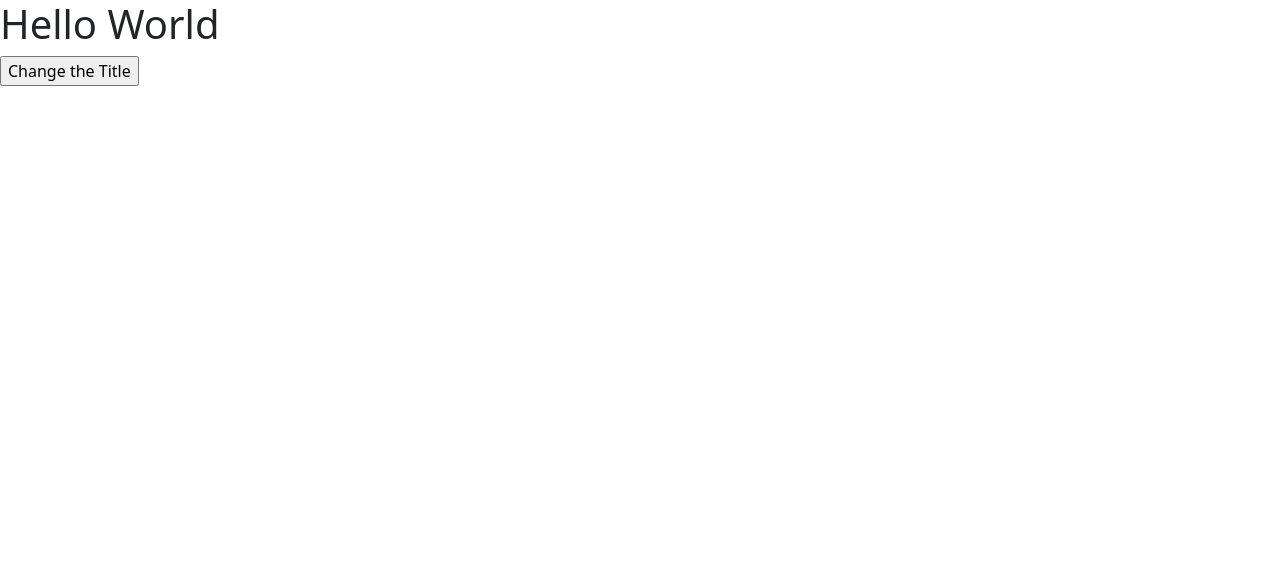
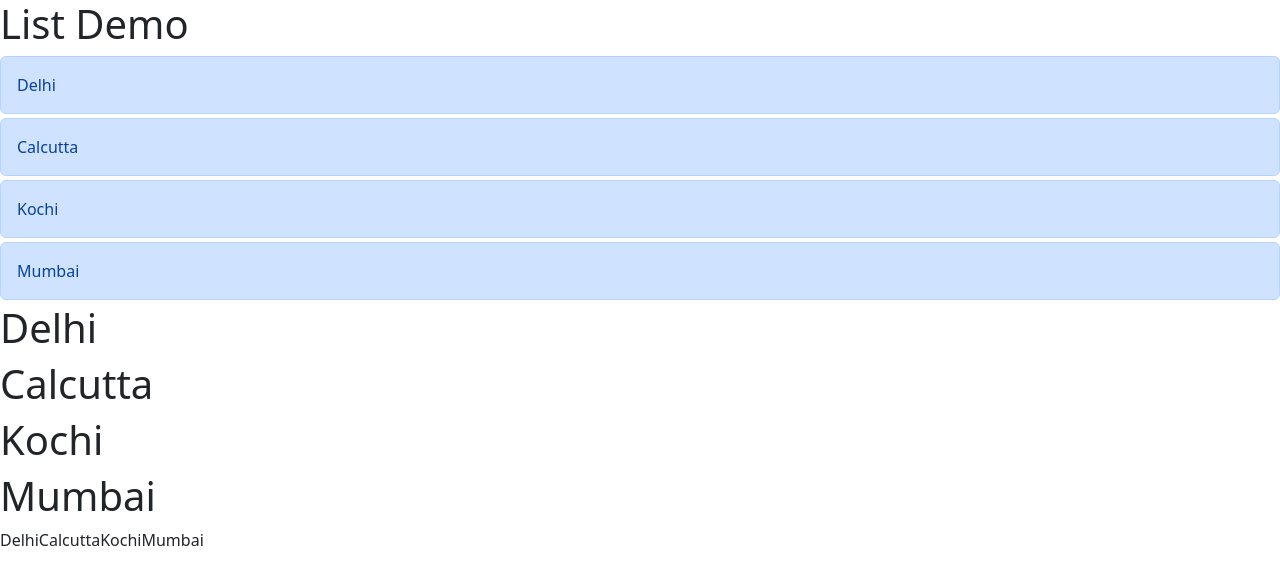
Before and after one commit to YogitaBhagat1996/my-react-projectapp2, a React (Create React App) app: page / in a window 1280 px wide. Shown: the top 584 px of the page. Built offline with nearby package versions, Linux system fonts and the light colour scheme.

Commit message:
working with list

```diff
--- a/src/App.js
+++ b/src/App.js
@@ -8,23 +8,26 @@ function App() {
   );
 }
 
+// MAP OPERATOR
+// <h1>Delhi</h1>
 function EventDemo() {
-  // delcaring and destructing the stateful variable
-  // let title = "Hello World";
-  let [title, setTitle] = useState("Hello World");
-
-  // Member Funcn
-  let changeTitle = () => {
-    let newTitle = "Hi " + title;
-
-    // re-render; asking the REact, to perform DOM operation
-    setTitle(newTitle);
-  };
+  let list = ["Delhi", "Calcutta", "Kochi", "Mumbai"];
 
   return (
     <div>
-      <h1>{title}</h1>
-      <input type="button" value="Change the Title" onClick={changeTitle} />
+      <h1>List Demo </h1>
+
+      {list.map((item) => (
+        <div className="alert alert-primary mb-1">{item}</div>
+      ))}
+
+      {/** ANY AS HEADLINE */}
+      {list.map((item) => (
+        <h1>{item}</h1>
+      ))}
+
+      {/** SIMPLE STING */}
+      {list.map((item) => item)}
     </div>
   );
 }
```
